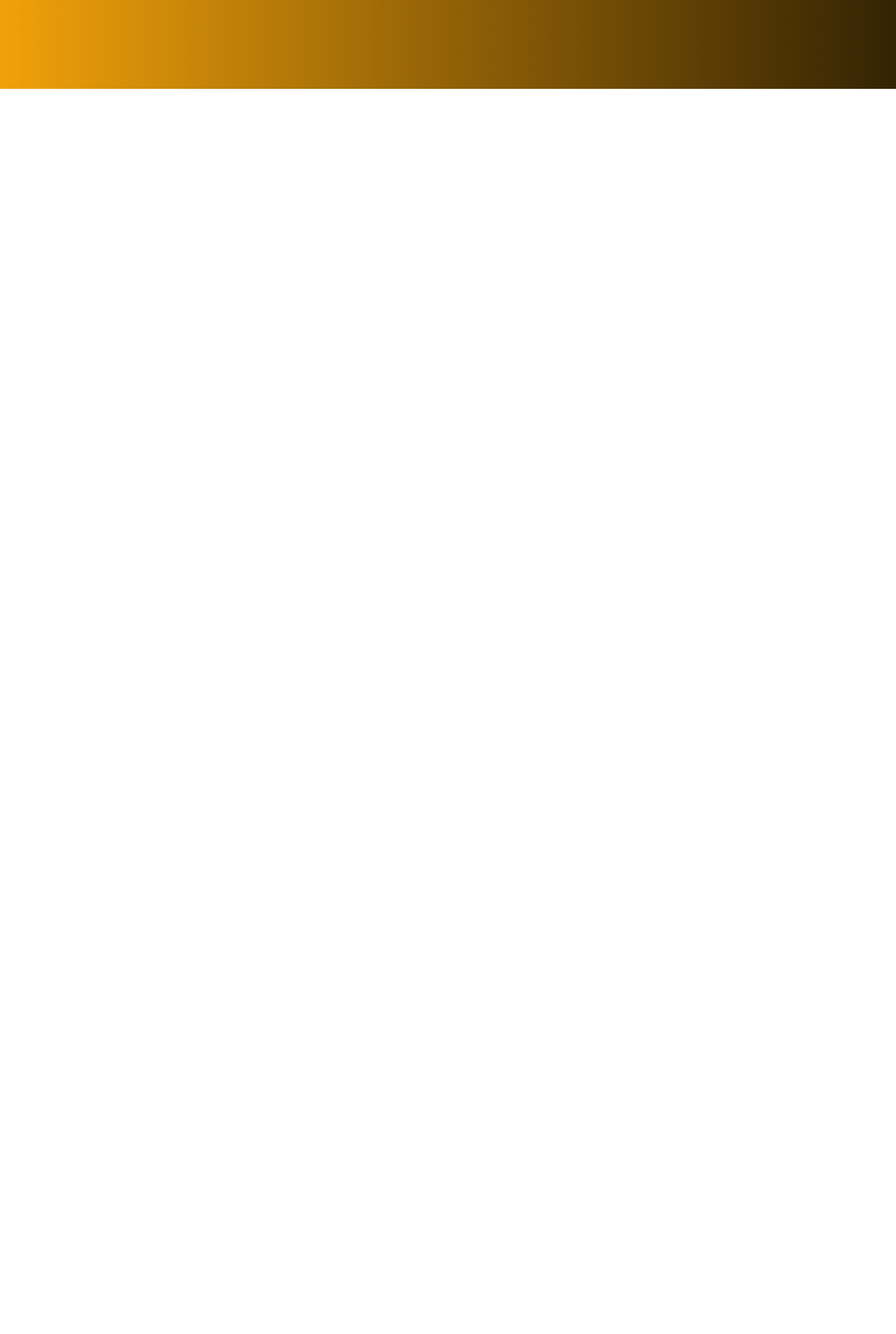
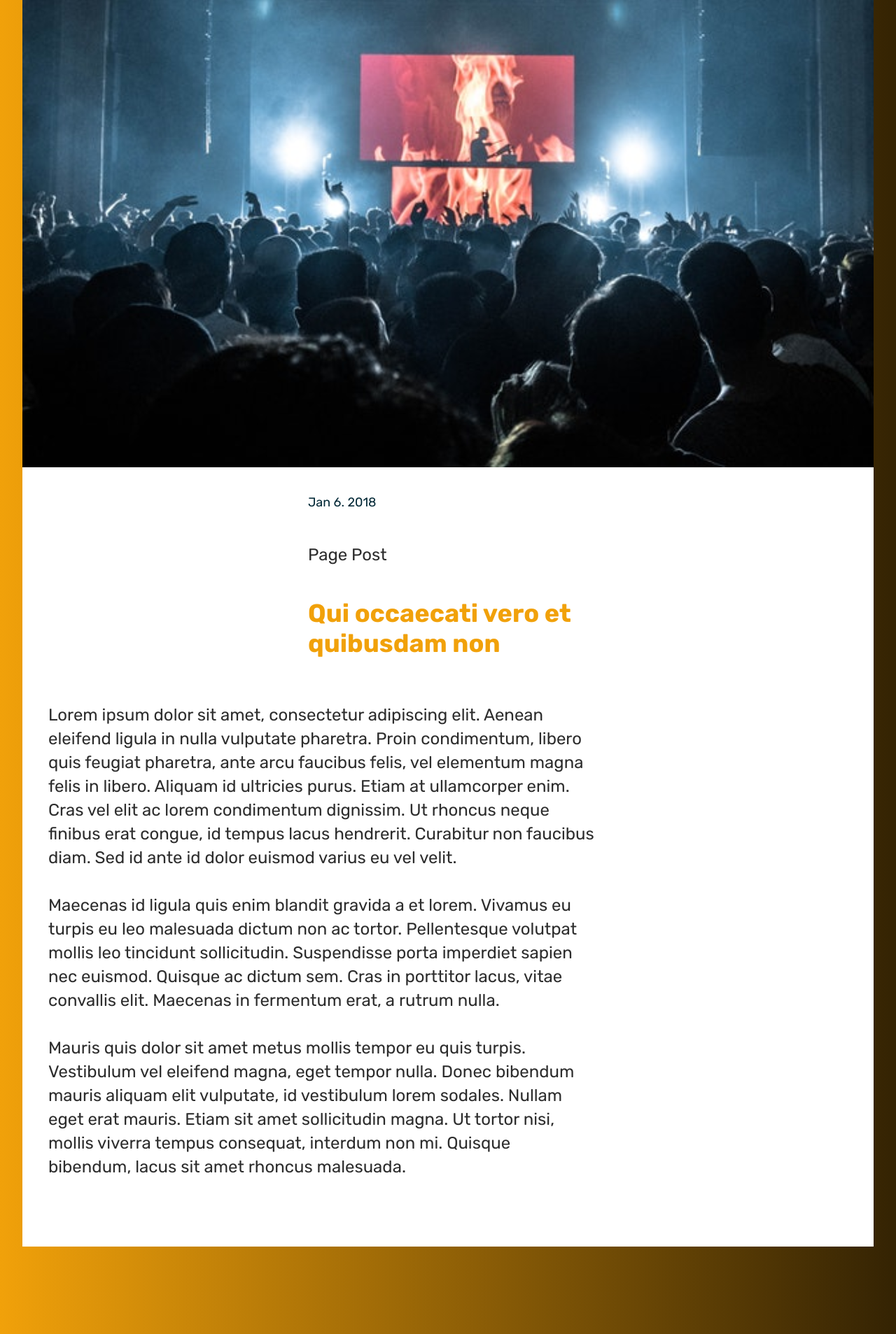
Before and after one commit to matheuspedrosoo/rockrblog, a React (Vite) app: page /post in a window 1280 px wide. Shown: the part 673-2580 px from the top of the page at 70% size. Before the commit the page ends 800 px from the top, so only its background shows below. Built offline with nearby package versions, Linux system fonts and the light colour scheme.

Commit message:
feat: created page post

```diff
--- a/src/pages/Post/Post.module.scss
+++ b/src/pages/Post/Post.module.scss
@@ -1,6 +1,70 @@
+@import '../../styles/variables.scss';
+
 .container {
-  border: 1px solid black;
-  margin-top: 6.25rem;
+  margin: 12.5rem auto;
+  max-width: 1280px;
   width: 100%;
-  height: 600px;
+  background-color: $white;
+
+  > div {
+    display: flex;
+
+    img {
+      width: 640px;
+      height: 640px;
+      float: left;
+    }
+
+    .info {
+      margin: 202px auto;
+      max-width: 400px;
+      height: 236px;
+      display: flex;
+      flex-direction: column;
+      justify-content: space-between;
+
+      span {
+        font-size: 1.8rem;
+        line-height: 2.6rem;
+        font-weight: 400;
+        color: $primaryBrandColor;
+      }
+    }
+  }
+
+  .article {
+    margin: 124px auto;
+    max-width: 780px;
+
+    > p {
+      margin-bottom: 168px;
+    }
+  }
 }
+
+@media screen and (max-width: 1290px) {
+  .container {
+    max-width: 95%;
+
+    > div {
+      flex-direction: column;
+
+      img {
+        width: 100%;
+        height: 100%;
+      }
+
+      .info {
+        margin: 37px auto;
+      }
+    }
+
+    .article {
+      margin: 27px 37px;
+
+      > p {
+        margin-bottom: 97px;
+      }
+    }
+  }
+}
--- a/src/pages/Post/index.tsx
+++ b/src/pages/Post/index.tsx
@@ -1,4 +1,6 @@
 import { Header } from '../../components/Header/Header'
+
+import img from '../../assets/img.svg'
 
 import styles from './Post.module.scss'
 
@@ -8,7 +10,33 @@ function Post() {
       <Header />
 
       <div className={styles.container}>
-        <h1>Page Post</h1>
+        <div>
+          <img src={img} alt="image" />
+
+          <div className={styles.info}>
+            <span>Jan 6. 2018</span>
+            <p className="text">Page Post</p>
+            <h1 className="title">Qui occaecati vero et quibusdam non </h1>
+          </div>
+        </div>
+
+        <div className={styles.article}>
+          <p className="text">
+            Lorem ipsum dolor sit amet, consectetur adipiscing elit. Aenean eleifend ligula in nulla vulputate pharetra.
+            Proin condimentum, libero quis feugiat pharetra, ante arcu faucibus felis, vel elementum magna felis in
+            libero. Aliquam id ultricies purus. Etiam at ullamcorper enim. Cras vel elit ac lorem condimentum dignissim.
+            Ut rhoncus neque finibus erat congue, id tempus lacus hendrerit. Curabitur non faucibus diam. Sed id ante id
+            dolor euismod varius eu vel velit. <br />
+            <br /> Maecenas id ligula quis enim blandit gravida a et lorem. Vivamus eu turpis eu leo malesuada dictum
+            non ac tortor. Pellentesque volutpat mollis leo tincidunt sollicitudin. Suspendisse porta imperdiet sapien
+            nec euismod. Quisque ac dictum sem. Cras in porttitor lacus, vitae convallis elit. Maecenas in fermentum
+            erat, a rutrum nulla. <br />
+            <br /> Mauris quis dolor sit amet metus mollis tempor eu quis turpis. Vestibulum vel eleifend magna, eget
+            tempor nulla. Donec bibendum mauris aliquam elit vulputate, id vestibulum lorem sodales. Nullam eget erat
+            mauris. Etiam sit amet sollicitudin magna. Ut tortor nisi, mollis viverra tempus consequat, interdum non mi.
+            Quisque bibendum, lacus sit amet rhoncus malesuada.
+          </p>
+        </div>
       </div>
     </>
   )
```
